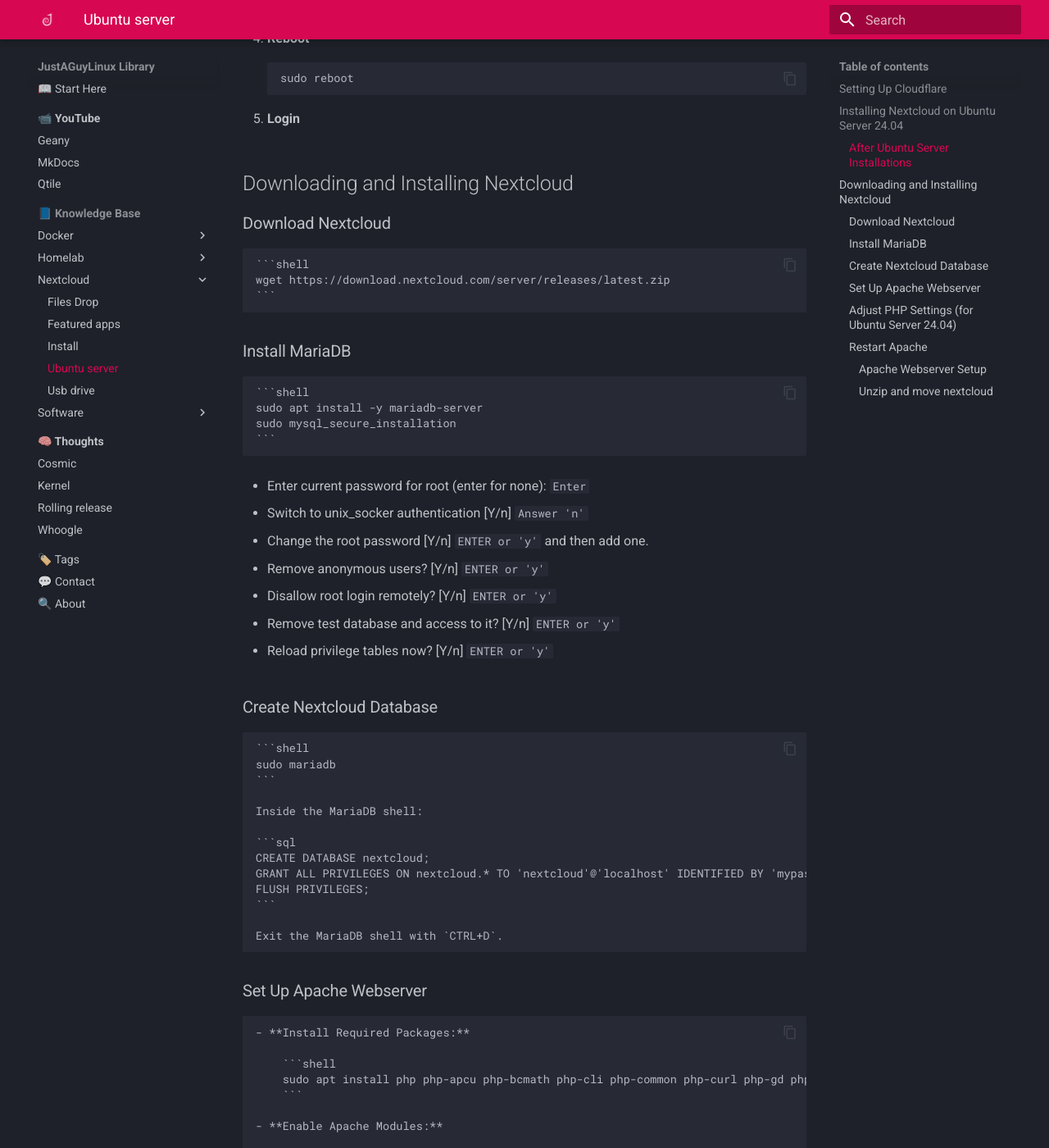
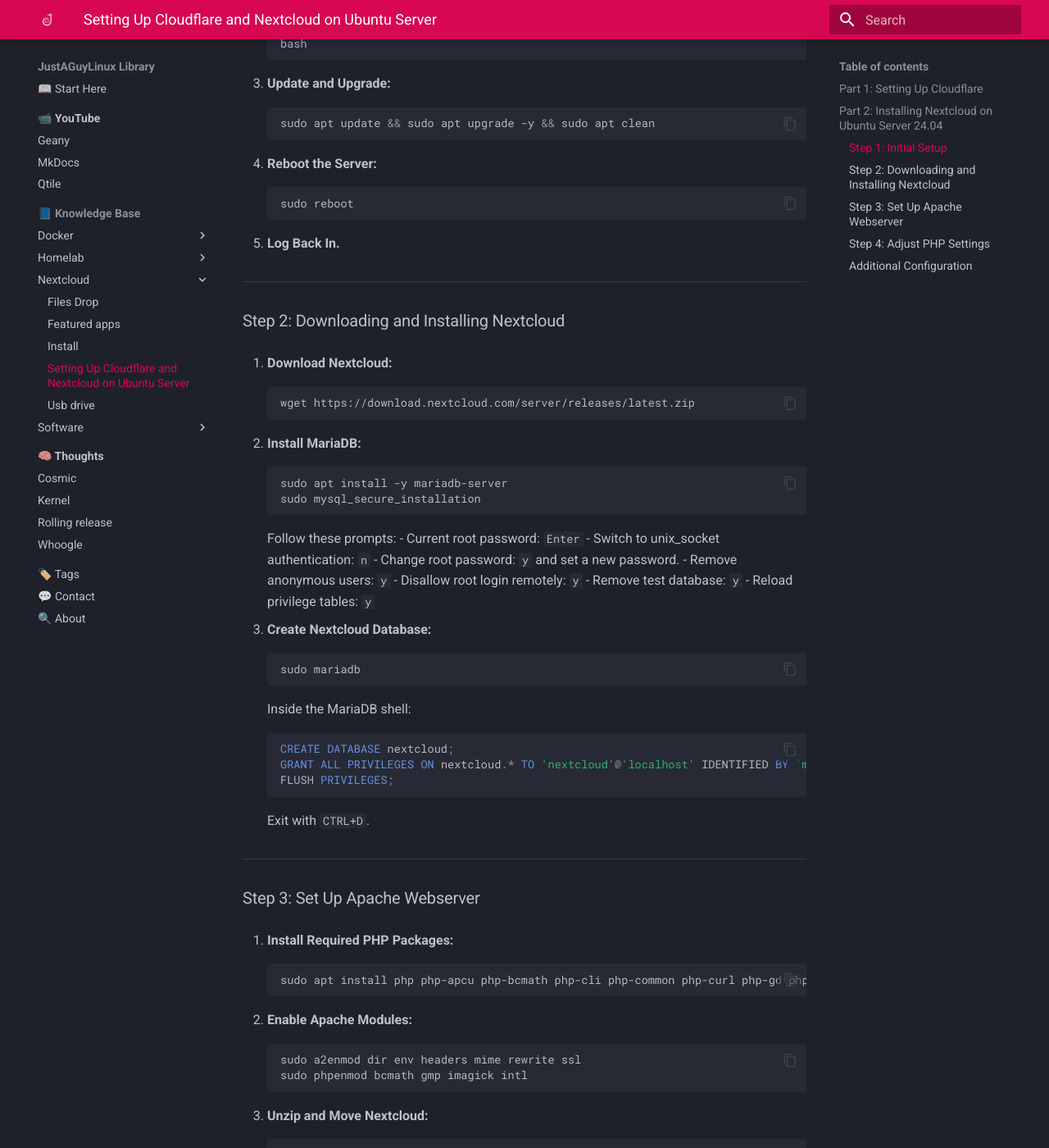
Before and after one commit to drewgrif/jagmkdocs, an MkDocs documentation site: the page built from docs/documentation/nextcloud/ubuntu-server.md, in a window 1280 px wide and 1400 px high, scrolled down 1042 px. Shown: the whole window at 82% size. Built offline with MkDocs 1.6.1 and Material for MkDocs 9.7.7, drawn with Linux system fonts in a browser that asks for light colours; some of the changed text lies outside the part shown.

Commit message:
Update ubuntu-server.md

````diff
--- a/docs/documentation/nextcloud/ubuntu-server.md
+++ b/docs/documentation/nextcloud/ubuntu-server.md
@@ -7,95 +7,92 @@ tags:
     - installation
 ---
 
-## Setting Up Cloudflare
+# Setting Up Cloudflare and Nextcloud on Ubuntu Server
 
-1. **Domain is using cloudflare DNS**
-insert screen shot
+## Part 1: Setting Up Cloudflare
 
-2. **[Go to ZERO Trust](https://one.dash.cloudflare.com)**
+1. **Ensure Your Domain Uses Cloudflare DNS**
+   - ![Insert Screenshot](#)
 
-3. **Use Network=>Tunnels**
+2. **Access Cloudflare Zero Trust**
+   - Go to: [Cloudflare Zero Trust](https://one.dash.cloudflare.com)
 
-4. **Create Tunnel using Cloudflared**
+3. **Create a Tunnel**
+   - Navigate to **Network** > **Tunnels**.
 
-5. **Name the Tunnel**
+4. **Create Tunnel Using Cloudflared**
+   - Name the tunnel and select **Debian 64 Bit** architecture.
 
-6. **Select Debian 64 Bit Architecture**
+5. **Copy the Cloudflared Connector**
+   - Install it on your Ubuntu server.
 
-7. **Copy appropriate cloudflared connector**
+6. **Configure Public Hostname**
+   (Further details needed)
 
-8. **Install on Ubuntu server**
+---
 
-9. **Configure Public Hostname**
+## Part 2: Installing Nextcloud on Ubuntu Server 24.04
 
-
-## Installing Nextcloud on Ubuntu Server 24.04
-
-### After Ubuntu Server Installations
+### Step 1: Initial Setup
 
 1. **Install Necessary Packages:**
 
-    ```shell
+    ```bash
     sudo apt install -y eza redis-server build-essential unzip
     ```
 
 2. **Replace `.bashrc`:**
 
-    ```shell
-    rm .bashrc
+    ```bash
+    rm ~/.bashrc
     wget https://raw.githubusercontent.com/drewgrif/jag_dots/main/.bashrc_server
     mv ~/.bashrc_server ~/.bashrc
     bash
     ```
 
-3. **Update and Upgrade**
+3. **Update and Upgrade:**
 
-	```shell
-	sudo apt update && sudo apt upgrade -y && sudo apt clean
+    ```bash
+    sudo apt update && sudo apt upgrade -y && sudo apt clean
+    ```
 
-	```
+4. **Reboot the Server:**
 
-4. **Reboot**
+    ```bash
+    sudo reboot
+    ```
 
-	```shell
-	sudo reboot
-	```
+5. **Log Back In.**
 
-5. **Login**
+---
 
+### Step 2: Downloading and Installing Nextcloud
 
-## Downloading and Installing Nextcloud
+1. **Download Nextcloud:**
 
-### Download Nextcloud
-
-    ```shell
+    ```bash
     wget https://download.nextcloud.com/server/releases/latest.zip
     ```
 
-### Install MariaDB
+2. **Install MariaDB:**
 
-    ```shell
+    ```bash
     sudo apt install -y mariadb-server
     sudo mysql_secure_installation
     ```
 
-- Enter current password for root (enter for none): ```Enter```
+    Follow these prompts:
+    - Current root password: `Enter`
+    - Switch to unix_socket authentication: `n`
+    - Change root password: `y` and set a new password.
+    - Remove anonymous users: `y`
+    - Disallow root login remotely: `y`
+    - Remove test database: `y`
+    - Reload privilege tables: `y`
 
-- Switch to unix_socker authentication [Y/n] ```Answer 'n'```
+3. **Create Nextcloud Database:**
 
-- Change the root password [Y/n] ```ENTER or 'y'``` and then add one.
-
-- Remove anonymous users? [Y/n] ```ENTER or 'y'```
-
-- Disallow root login remotely? [Y/n] ```ENTER or 'y'```
-
-- Remove test database and access to it? [Y/n] ```ENTER or 'y'```
-
-- Reload privilege tables now? [Y/n] ```ENTER or 'y'```
-
-### Create Nextcloud Database
-
-    ```shell
+    ```bash
     sudo mariadb
     ```
 
@@ -107,67 +104,72 @@ insert screen shot
     FLUSH PRIVILEGES;
     ```
 
-    Exit the MariaDB shell with `CTRL+D`.
+    Exit with `CTRL+D`.
 
-### Set Up Apache Webserver
+---
 
-    - **Install Required Packages:**
+### Step 3: Set Up Apache Webserver
 
-        ```shell
-        sudo apt install php php-apcu php-bcmath php-cli php-common php-curl php-gd php-gmp php-imagick php-intl php-mbstring php-mysql php-zip php-xml php-redis
-        ```
+1. **Install Required PHP Packages:**
 
-    - **Enable Apache Modules:**
+    ```bash
+    sudo apt install php php-apcu php-bcmath php-cli php-common php-curl php-gd php-gmp php-imagick php-intl php-mbstring php-mysql php-zip php-xml php-redis
+    ```
 
-        ```shell
-        sudo a2enmod dir env headers mime rewrite ssl
-        sudo phpenmod bcmath gmp imagick intl
-        ```
+2. **Enable Apache Modules:**
 
-    - **Unzip and Move Nextcloud:**
+    ```bash
+    sudo a2enmod dir env headers mime rewrite ssl
+    sudo phpenmod bcmath gmp imagick intl
+    ```
 
-        ```shell
-        unzip latest.zip
-        sudo chown -R www-data:www-data nextcloud
-        sudo mv nextcloud /var/www
-        sudo a2dissite 000-default.conf
-        ```
+3. **Unzip and Move Nextcloud:**
 
-    - **Configure Apache for Nextcloud:**
+    ```bash
+    unzip latest.zip
+    sudo chown -R www-data:www-data nextcloud
+    sudo mv nextcloud /var/www
+    sudo a2dissite 000-default.conf
+    ```
 
-        ```shell
-        sudo micro /etc/apache2/sites-available/nextcloud.conf
-        ```
+4. **Configure Apache for Nextcloud:**
 
-        Add the following contents to `nextcloud.conf`:
+    ```bash
+    sudo micro /etc/apache2/sites-available/nextcloud.conf
+    ```
 
-        ```apache
-        <VirtualHost *:80>
-            DocumentRoot "/var/www/nextcloud"
-            ServerName nextcloud
+    Add the following content:
 
-            <Directory "/var/www/nextcloud/">
-                Options MultiViews FollowSymlinks
-                AllowOverride All
-                Order allow,deny
-                Allow from all
-            </Directory>
+    ```apache
+    <VirtualHost *:80>
+        DocumentRoot "/var/www/nextcloud"
+        ServerName nextcloud
 
-            TransferLog /var/log/apache2/nextcloud_access.log
-            ErrorLog /var/log/apache2/nextcloud_error.log
-        </VirtualHost>
-        ```
+        <Directory "/var/www/nextcloud/">
+            Options MultiViews FollowSymlinks
+            AllowOverride All
+            Require all granted
+        </Directory>
 
-    - **Enable Nextcloud Site and Restart Apache:**
+        TransferLog /var/log/apache2/nextcloud_access.log
+        ErrorLog /var/log/apache2/nextcloud_error.log
+    </VirtualHost>
+    ```
 
-        ```shell
-        sudo a2ensite nextcloud.conf
-        sudo systemctl restart apache2
-        ```
+5. **Enable Nextcloud Site and Restart Apache:**
 
-### Adjust PHP Settings (for Ubuntu Server 24.04)
+    ```bash
+    sudo a2ensite nextcloud.conf
+    sudo systemctl restart apache2
+    ```
 
-    ```shell
+---
+
+### Step 4: Adjust PHP Settings
+
+1. **Edit PHP Configuration:**
+
+    ```bash
     sudo micro /etc/php/8.2/apache2/php.ini
     ```
 
@@ -179,110 +181,25 @@ insert screen shot
     max_execution_time = 360
     post_max_size = 16G
     date.timezone = America/New_York
-    opcache.enable=1
-    opcache.interned_strings_buffer=32
-    opcache.max_accelerated_files=10000
-    opcache.memory_consumption=128
-    opcache.save_comments=1
-    opcache.revalidate_freq=1
+    opcache.enable = 1
+    opcache.interned_strings_buffer = 32
+    opcache.max_accelerated_files = 10000
+    opcache.memory_consumption = 128
+    opcache.save_comments = 1
+    opcache.revalidate_freq = 1
     ```
 
-### Restart Apache
+2. **Restart Apache:**
 
-    ```shell
+    ```bash
     sudo systemctl restart apache2
     ```
 
 ---
 
-For additional configuration related to using an external USB drive, see [02 Using an external USB drive](#).
-sudo mysql_secure_installation
-```
+### Additional Configuration
+For configurations related to using an external USB drive, see [02 Using an External USB Drive](#).
 
-#### Create Nextcloud Database
+---
 
-```shell
-sudo mariadb
-```
-
-```shell
-CREATE DATABASE nextcloud;
-```
-```shell
-GRANT ALL PRIVILEGES ON nextcloud.* TO 'nextcloud'@'localhost' IDENTIFIED BY 'mypassword';
-```
-```shell
-FLUSH PRIVILEGES;
-```
-CTRL+D to exit
-
-#### Apache Webserver Setup
-
-Installing the required packages to support Apache:
-
-``` shell
-sudo apt install php php-apcu php-bcmath php-cli php-common php-curl php-gd php-gmp php-imagick php-intl php-mbstring php-mysql php-zip php-xml
-```
-```shell
-sudo a2enmod dir env headers mime rewrite ssl
-```
-```shell
-sudo phpenmod bcmath gmp imagick intl
-```
-
-#### Unzip and move nextcloud
-
-```shell
-unzip latest.zip
-sudo chown -R www-data:www-data nextcloud
-sudo mv nextcloud.learnlinux.cloud /var/www
-sudo a2dissite 000-default.conf
-```
-```shell
-sudo micro /etc/apache2/sites-available/nextcloud.conf
-```
-Contents of nextcloud.conf file.
-```
-<VirtualHost *:80>
-    DocumentRoot "/var/www/nextcloud"
-    ServerName nextcloud
-
-    <Directory "/var/www/nextcloud/">
-        Options MultiViews FollowSymlinks
-        AllowOverride All
-        Order allow,deny
-        Allow from all
-   </Directory>
-
-   TransferLog /var/log/apache2/nextcloud_access.log
-   ErrorLog /var/log/apache2/nextcloud_error.log
-
-</VirtualHost>
-```
-
-```shell
-sudo a2ensite nextcloud.conf
-```
-
-As of Debian 12
-``` shell
-sudo micro /etc/php/8.2/apache2/php.ini
-```
-
-Adjust the following parameters:
-
-* memory_limit = 512M
-* upload_max_filesize = 16G
-* max_execution_time = 360
-* post_max_size = 16G
-* date.timezone = America/New_York
-* opcache.enable=1
-* opcache.interned_strings_buffer=32
-* opcache.max_accelerated_files=10000
-* opcache.memory_consumption=128
-* opcache.save_comments=1
-* opcache.revalidate_freq=1
-
-```shell
-sudo systemctl restart apache2
-```
+Feel free to adjust any details or add specific troubleshooting steps! Let me know if you need further assistance.
````
